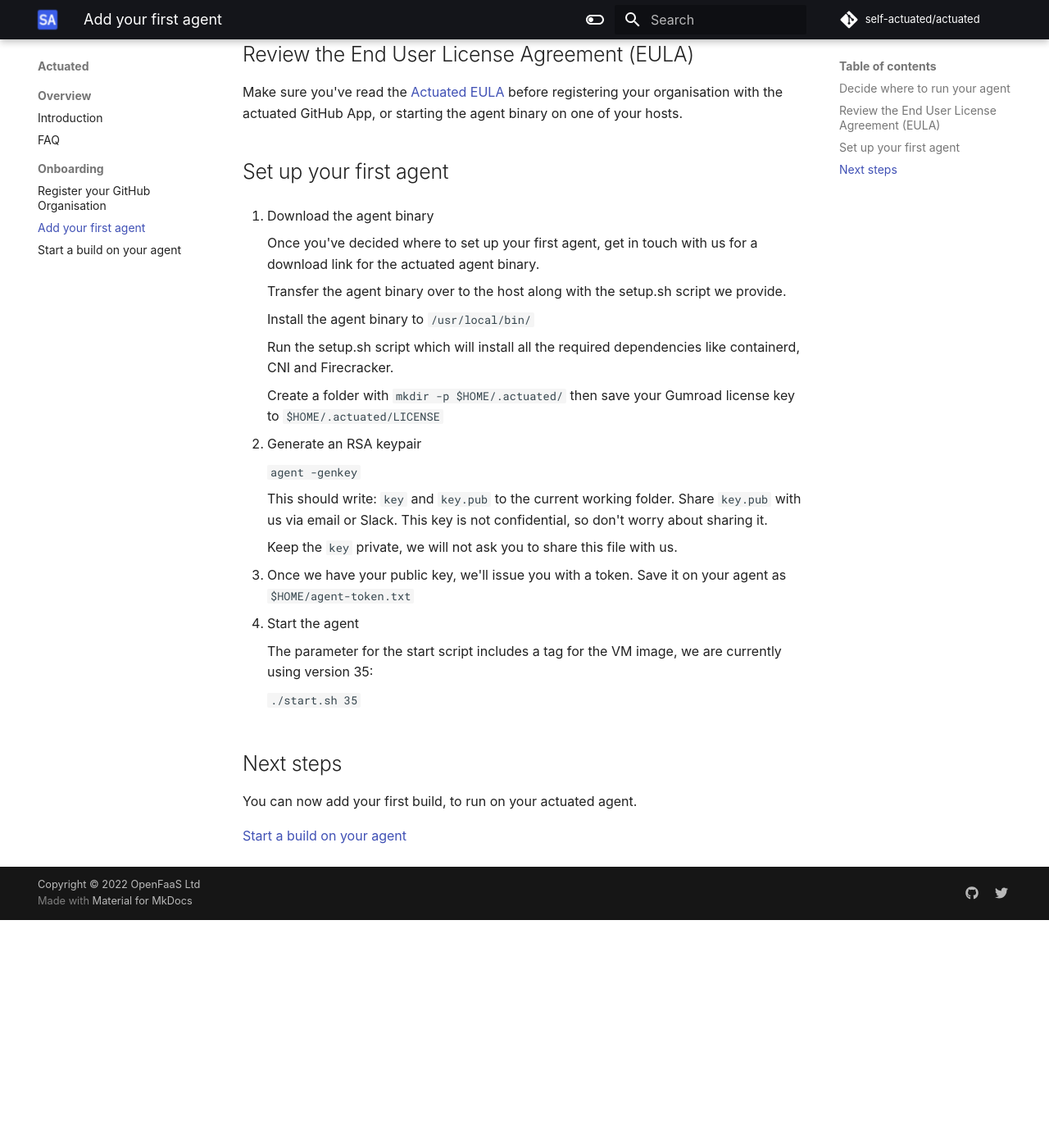
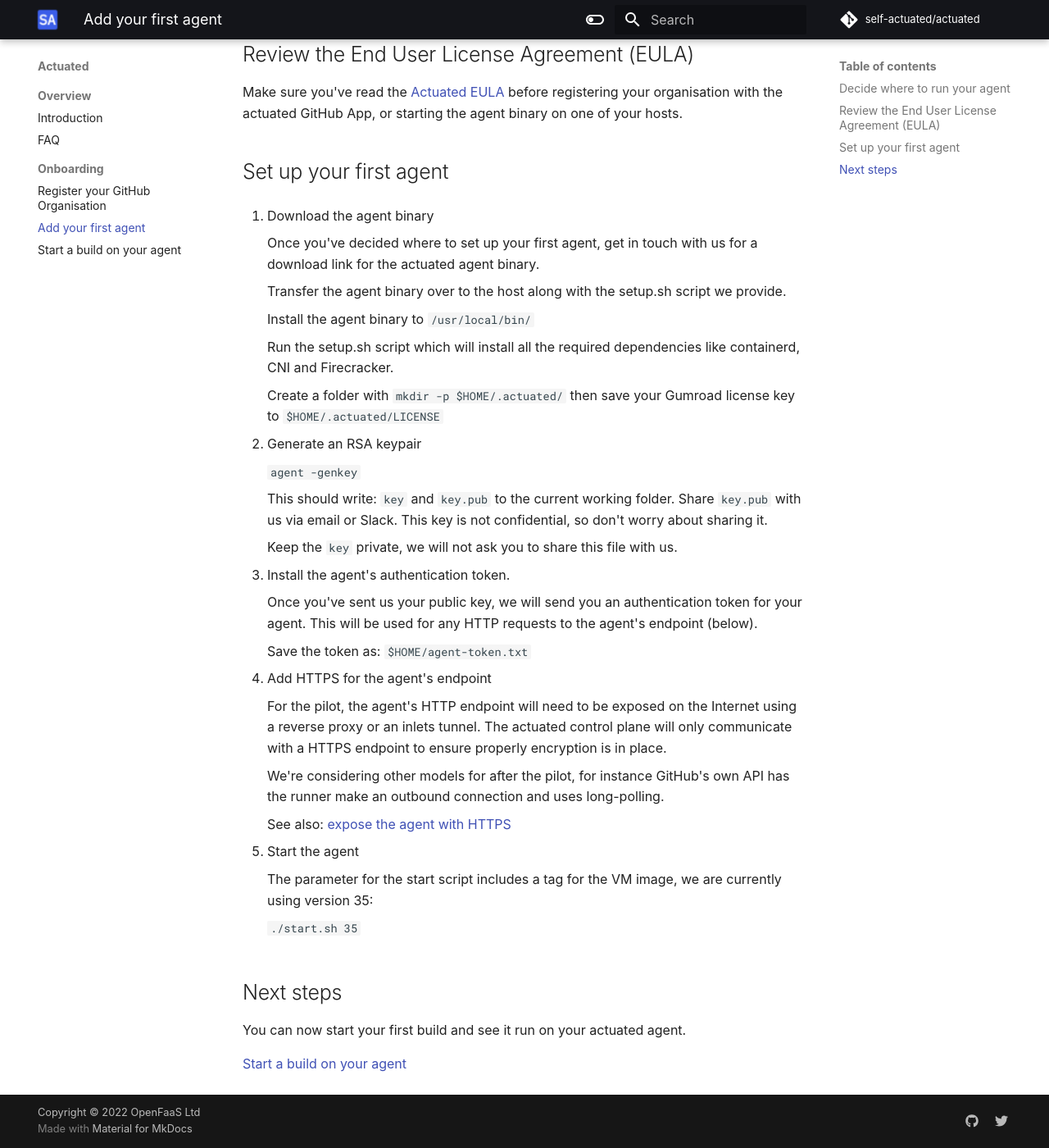
Before and after one commit to welteki/docs.actuated.dev, an MkDocs documentation site: the page built from docs/add-agent.md, in a window 1280 px wide and 1400 px high, scrolled down 1390 px. Shown: the whole window at 82% size. Built offline with MkDocs 1.6.1 and Material for MkDocs 9.7.7, drawn with Linux system fonts in a browser that asks for light colours; some web fonts are replaced; before the commit the page ends 2512 px from its top, so only the background shows below that.

Commit message:
Add conceptual diagram and finish bootstrap instructions
Add conceptual diagram and finish bootstrap instructions with
missing reference to public endpoint.

Signed-off-by: Alex Ellis (OpenFaaS Ltd) <alexellis2@gmail.com>

```diff
--- a/docs/add-agent.md
+++ b/docs/add-agent.md
@@ -63,7 +63,19 @@
 
     Keep the `key` private, we will not ask you to share this file with us.
 
-3. Once we have your public key, we'll issue you with a token. Save it on your agent as `$HOME/agent-token.txt`
+3. Install the agent's authentication token.
+
+    Once you've sent us your public key, we will send you an authentication token for your agent. This will be used for any HTTP requests to the agent's endpoint (below).
+
+    Save the token as: `$HOME/agent-token.txt`
+
+4. Add HTTPS for the agent's endpoint
+
+    For the pilot, the agent's HTTP endpoint will need to be exposed on the Internet using a reverse proxy or an inlets tunnel. The actuated control plane will only communicate with a HTTPS endpoint to ensure properly encryption is in place.
+
+    We're considering other models for after the pilot, for instance GitHub's own API has the runner make an outbound connection and uses long-polling.
+
+    See also: [expose the agent with HTTPS](expose-agent.md)
 
 4. Start the agent
 
@@ -73,6 +85,6 @@
 
 ## Next steps
 
-You can now add your first build, to run on your actuated agent.
+You can now start your first build and see it run on your actuated agent.
 
 [Start a build on your agent](test-build.md)
```
Also changed, not shown: docs/expose-agent.md (added, +92 -0 lines), docs/faq.md (+8 -0 lines), docs/index.md (+11 -3 lines), docs/test-build.md (+8 -6 lines), docs/images/conceptual.png (added).
